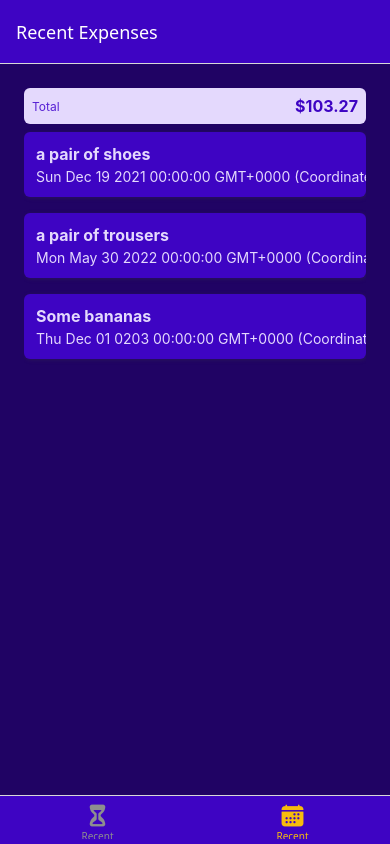
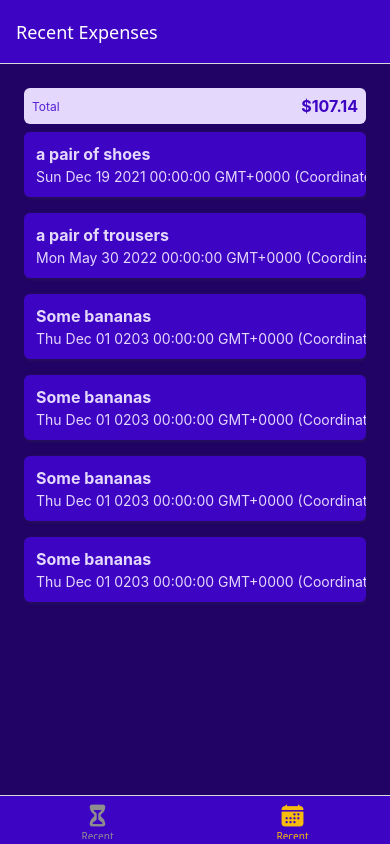
Before and after one commit to meytirm/expenses-app, a React Native app: screen /AllExpenses in a window 390 px wide. Built offline with nearby package versions, Linux system fonts and the light colour scheme.

Commit message:
feat(components): add additional dummy expenses to ExpensesOutput
Added new entries to the `DUMMY_EXPENSES` array in `ExpensesOutput` for testing purposes. Expanded the data set to better simulate multiple expenses in the UI.

```diff
--- a/components/ExpensesOutput/ExpensesOutput.tsx
+++ b/components/ExpensesOutput/ExpensesOutput.tsx
@@ -23,7 +23,26 @@ function ExpensesOutput({periodName}: Props) {
       description: 'Some bananas',
       amount: 1.29,
       date: new Date('203-12-01')
-    }
+    },
+    {
+      id: 'e4',
+      description: 'Some bananas',
+      amount: 1.29,
+      date: new Date('203-12-01')
+    },
+    {
+      id: 'e5',
+      description: 'Some bananas',
+      amount: 1.29,
+      date: new Date('203-12-01')
+    },
+    {
+      id: 'e6',
+      description: 'Some bananas',
+      amount: 1.29,
+      date: new Date('203-12-01')
+    },
+
   ]
   return (
     <View style={styles.container}>
```
